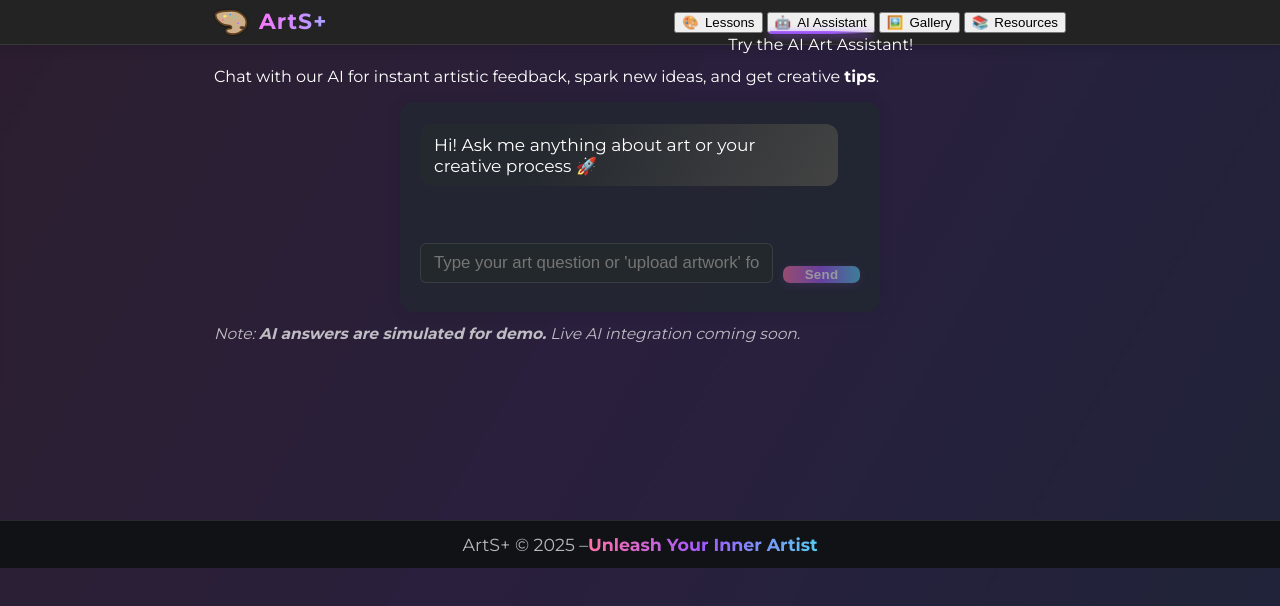
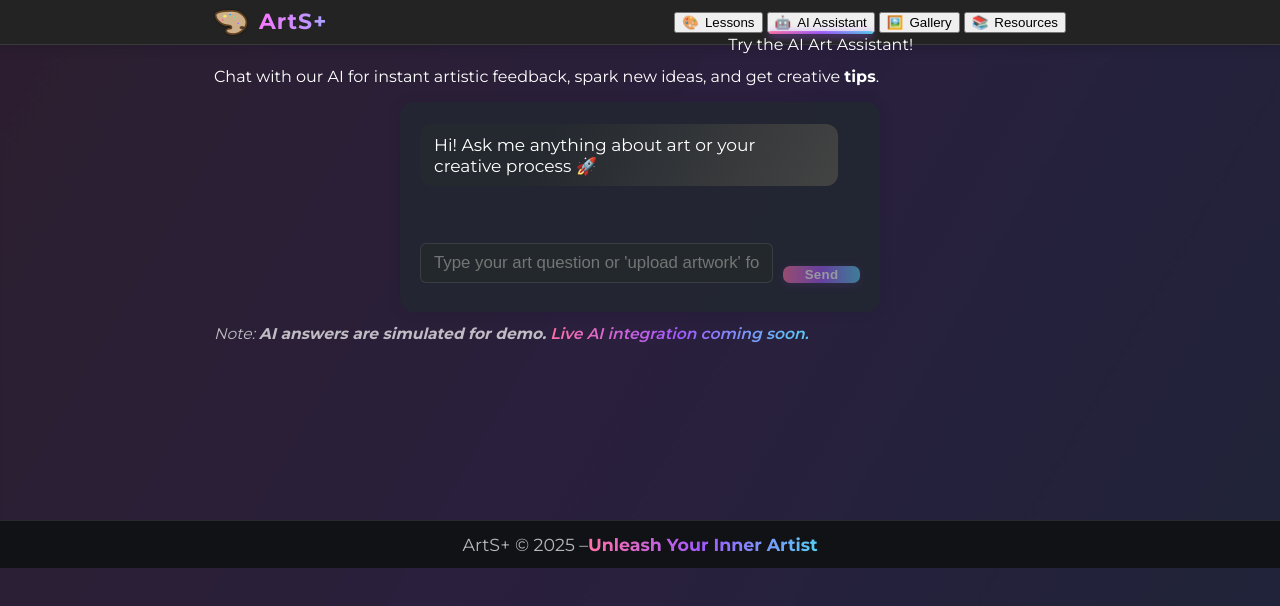
Before and after one commit to Workflow-Manager-admin/artfusion-27226-2bf9ef49, a React (Create React App) app in the folder artfusion_web_app/: page / in a window 1280 px wide. Both pictures are taken after a click on the tab "AI Art Assistant". Shown: the top 606 px of the page. Built offline with nearby package versions, Linux system fonts and the light colour scheme; the HTML template or start-up script is replaced by a standard one.

Commit message:
Auto-commit: Changes as of 2025-06-03T10:39:54.131183+00:00

```diff
--- a/artfusion_web_app/src/App.js
+++ b/artfusion_web_app/src/App.js
@@ -3,7 +3,6 @@ import './App.css';
 
 // Tooltip and animated transitions utility (custom, no dependencies)
 function Tooltip({ children, text, position = "top", visible }) {
-  // Lightweight tooltip, for accessibility/onboarding. See usage in nav and discoverability.
   return (
     <span className="artfusion-tooltip-wrapper" style={{ position: "relative", display: "inline-flex" }}>
       {children}
@@ -29,15 +28,10 @@ function Tooltip({ children, text, position = "top", visible }) {
 
 /**
  * PUBLIC_INTERFACE
- * Refined Main Container for ArtS+:
- * - Animations (fade, slide-in, border accent hover/entry)
- * - ARIA improvements, focus trap for nav, more keyboard support
- * - Tooltips for nav (onboarding + always-on)
- * - Onboarding hint at first session
- * - Discoverability: assistant/lessons nudge
+ * Refined Main Container for ArtS+ with gradient accent theme.
  */
 function ArtSPlusMainContainer() {
-  // For tab switching & onboarding state
+  // Section state and onboarding state
   const [activeSection, setActiveSection] = useState('lessons');
   const [onboarding, setOnboarding] = useState(() => {
     try {
@@ -47,11 +41,10 @@ function ArtSPlusMainContainer() {
     }
   });
   const [navTooltip, setNavTooltip] = useState(null);
-  const [focusIdx, setFocusIdx] = useState(-1); // for keyboard nav highlighting
+  const [focusIdx, setFocusIdx] = useState(-1);
   const navbarRef = useRef();
   const contentRef = useRef();
 
-  // For ARIA & accessibility
   const navSections = [
     { key: 'lessons', label: 'Lessons', icon: '🎨', aria: 'Interactive Art Lessons', onboarding: 'Explore interactive tutorials & skills!' },
     { key: 'assistant', label: 'AI Assistant', icon: '🤖', aria: 'AI Art Assistant', onboarding: 'Ask for help, tips, or critiques.' },
@@ -77,15 +70,12 @@ function ArtSPlusMainContainer() {
     }
   };
 
-  // Trap focus on nav if tabbing from menu for accessibility
   useEffect(() => {
     if (focusIdx >= 0) {
       const navBtns = navbarRef.current.querySelectorAll('.artfusion-nav-btn');
       if (navBtns[focusIdx]) navBtns[focusIdx].focus();
     }
   }, [focusIdx]);
-
-  // Onboarding state; after a short delay, show slight onboarding tooltip pointer
   useEffect(() => {
     if (onboarding) {
       const timer = setTimeout(() => setNavTooltip('lessons'), 800);
@@ -94,8 +84,6 @@ function ArtSPlusMainContainer() {
       setNavTooltip(null);
     }
   }, [onboarding]);
-
-  // After initial onboarding, mark as seen & stop showing onboarding nudge
   const dismissOnboarding = () => {
     setOnboarding(false);
     setNavTooltip(null);
@@ -103,11 +91,8 @@ function ArtSPlusMainContainer() {
       window.localStorage.setItem('artsplus_seen_onboarding', 'yes');
     } catch { /* ignore */ }
   };
-
-  // Fade/slide animation on section change
   const [fadeKey, setFadeKey] = useState(0);
   useEffect(() => { setFadeKey((k) => k + 1); window.scrollTo({ top: 0, behavior: 'smooth' }); }, [activeSection]);
-  // for ARIA
   useEffect(() => {
     if (contentRef.current) {
       contentRef.current.setAttribute('tabindex', -1);
@@ -130,9 +115,7 @@ function ArtSPlusMainContainer() {
             role="heading"
             aria-level={1}
             tabIndex={0}
-            /* No style prop here: all text gradient, shadow, and weight handled by .artsplus-logo in App.css */
           >
-            {/* Custom SVG Art Palette - brown base with colored paint cakes */}
             <span
               className="logo-symbol"
               aria-hidden="true"
@@ -158,7 +141,6 @@ function ArtSPlusMainContainer() {
                 }}
                 aria-hidden="true"
               >
-                {/* Palette base: authentic classic oval with thumb hole */}
                 <path
                   d="M23,2
                   C34,2 42,9.5 42,17.2
@@ -174,7 +156,6 @@ function ArtSPlusMainContainer() {
                   strokeWidth="2.2"
                   opacity="0.98"
                 />
-                {/* Thumb hole */}
                 <ellipse
                   cx="36.3"
                   cy="23.6"
@@ -183,17 +164,12 @@ function ArtSPlusMainContainer() {
                   fill="#3d2416"
                   opacity="0.80"
                 />
-                {/* YELLOW - placed top left */}
                 <ellipse cx="14.2" cy="8.9" rx="2" ry="1.33" fill="#FFEB3B" stroke="#fffde7" strokeWidth="0.32"/>
-                {/* BLUE - placed upper mid */}
                 <ellipse cx="20.8" cy="6.8" rx="1.6" ry="1.05" fill="#2196F3" stroke="#bbdeff" strokeWidth="0.24"/>
-                {/* PINK - lower left */}
                 <ellipse cx="11.4" cy="13.8" rx="1.56" ry="1.0" fill="#FF4081" stroke="#ffdcef" strokeWidth="0.24"/>
-                {/* GREEN - lower mid */}
                 <ellipse cx="27.2" cy="10.6" rx="1.45" ry="1.01" fill="#3DDC97" stroke="#e5fff3" strokeWidth="0.18"/>
-                {/* PURPLE - lower right */}
+                {/* Gradient accent below */}
                 <ellipse cx="31.2" cy="17.9" rx="1.3" ry="0.91" fill="#A259FF" stroke="#e5d5fd" strokeWidth="0.18"/>
-                {/* Modern light reflection */}
                 <ellipse
                   cx="22.5"
                   cy="4.6"
@@ -235,7 +211,7 @@ function ArtSPlusMainContainer() {
                   onMouseEnter={() => setNavTooltip(section.key)}
                   onMouseLeave={() => setNavTooltip(null)}
                   style={{
-                    outline: activeSection === section.key ? '2px solid var(--accent)' : undefined,
+                    outline: activeSection === section.key ? '2px solid transparent' : undefined,
                     outlineOffset: 2,
                     position: "relative",
                     transition: "outline 0.18s, box-shadow 0.2s",
@@ -258,7 +234,7 @@ function ArtSPlusMainContainer() {
                       right: 0,
                       bottom: -3,
                       height: 3,
-                      background: "linear-gradient(90deg, #A259FF 60%, transparent 100%)",
+                      background: "linear-gradient(90deg, #FF70A6, #A259FF, #56CCF2)",
                       borderRadius: 2,
                       opacity: 0.92,
                       boxShadow: "0 2px 8px 0 #A259FF",
@@ -270,7 +246,6 @@ function ArtSPlusMainContainer() {
             ))}
           </div>
         </div>
-        {/* Contextual onboarding nudge (for first-time users) */}
         {onboarding && (
           <div
             className="artsplus-onboarding-nudge"
@@ -280,7 +255,7 @@ function ArtSPlusMainContainer() {
               top: 70,
               transform: 'translateX(-50%)',
               zIndex: 200,
-              background: 'var(--accent)',
+              background: 'linear-gradient(90deg, #FF70A6, #A259FF, #56CCF2)',
               color: '#fff',
               padding: '9px 22px',
               borderRadius: 18,
@@ -307,10 +282,7 @@ function ArtSPlusMainContainer() {
         )}
       </nav>
 
-      {/* Ombre Gradient Background Layer */}
       <div className="artsplus-gradient-bg" aria-hidden="true"></div>
-
-      {/* Main Content with subtle fade-in */}
       <main
         className="artsplus-main container"
         ref={contentRef}
@@ -324,8 +296,6 @@ function ArtSPlusMainContainer() {
         {activeSection === 'gallery' && <UserGallerySection />}
         {activeSection === 'resources' && <ResourceLibrarySection />}
       </main>
-
-      {/* Footer */}
       <footer className="artsplus-footer" tabIndex={0}>
         <span>
           ArtS+ &copy; {new Date().getFullYear()} &ndash;
@@ -348,10 +318,9 @@ function ArtSPlusMainContainer() {
 
 /**
  * PUBLIC_INTERFACE
- * InteractiveLessonsSection: Displays a 4x4 grid of 16 art lesson videos (placeholders), matching ArtS+ modern theme.
+ * InteractiveLessonsSection: Art lessons section with accent gradient
  */
 function InteractiveLessonsSection() {
-  // Skill progression titles for each video lesson (4x4 grid)
   const lessonTitles = [
     "Beginner: Sketching Basics",
     "Beginner: Shapes & Forms",
@@ -370,14 +339,13 @@ function InteractiveLessonsSection() {
     "Advanced: Mixed Media",
     "Advanced: Creative Masterclass"
   ];
-  // Each lesson can also have a mapped skill level for accent styling if needed
   const lessonLevels = [
     "Beginner", "Beginner", "Beginner", "Beginner",
     "Novice", "Novice", "Novice", "Novice",
     "Intermediate", "Intermediate", "Intermediate", "Intermediate",
     "Advanced", "Advanced", "Advanced", "Advanced"
   ];
-  const videoUrls = Array(16).fill("https://www.w3schools.com/html/mov_bbb.mp4"); // 1hr+ placeholder
+  const videoUrls = Array(16).fill("https://www.w3schools.com/html/mov_bbb.mp4");
 
   return (
     <section className="artfusion-section artfusion-lessons" aria-labelledby="lessons-heading">
@@ -389,20 +357,19 @@ function InteractiveLessonsSection() {
           style={{ fontSize: "1.7em" }}
         >🎨</span>
         <span style={{
-          /* Gradient accent text */
           background: "linear-gradient(90deg, #FF70A6, #A259FF, #56CCF2)",
           WebkitBackgroundClip: "text",
           backgroundClip: "text",
           color: "transparent",
           fontSize: "2.1rem",
           fontWeight: 800,
-          letterSpacing: 1
+          letterSpacing: 1,
         }}>
           Interactive Art Lessons
         </span>
       </header>
       <p>
-        16 immersive, hour-long lesson videos.<br/>
+        16 immersive, hour-long lesson videos.<br />
         <strong>Unlock your creative potential</strong> by following in-depth tutorials—accessible to all skill levels.
       </p>
       <div
@@ -436,7 +403,10 @@ function InteractiveLessonsSection() {
             <div
               className={`artfusion-lesson-videolabel artfusion-lesson-level-${lessonLevels[idx].toLowerCase()}`}
               style={{
-                color: "var(--accent)",
+                background: "linear-gradient(90deg, #FF70A6,#A259FF,#56CCF2)",
+                WebkitBackgroundClip: "text",
+                backgroundClip: "text",
+                color: "transparent",
                 fontWeight: 700,
                 fontSize: "1.09rem",
                 letterSpacing: "0.5px",
@@ -470,10 +440,9 @@ function InteractiveLessonsSection() {
 
 /**
  * PUBLIC_INTERFACE
- * Functional AI Art Assistant Section with simulated AI chat and extensibility.
+ * AI Art Assistant Section: Accent gradient for headers and button.
  */
 function AIArtAssistantSection() {
-  // Simple chat state – can be replaced by an API connection later
   const [messages, setMessages] = React.useState([
     { role: "ai", text: "Hi! Ask me anything about art or your creative process 🚀" }
   ]);
@@ -481,10 +450,7 @@ function AIArtAssistantSection() {
   const [isLoading, setIsLoading] = React.useState(false);
   const inputRef = React.useRef();
 
-  // Dummy AI response simulation (can be extended for real backend integration)
-  // Generates a simulated response based on user input
   function getSimulatedAIResponse(userMessage) {
-    // Make this more elaborate if needed later
     const normalized = userMessage.trim().toLowerCase();
     if (normalized.match(/color|depth/gi)) {
       return "Try layering cooler and warmer tones, and use contrast or atmospheric perspective for depth!";
@@ -498,11 +464,9 @@ function AIArtAssistantSection() {
     if (normalized.match(/hello|hi|hey/i)) {
       return "Hello! What would you like to talk about in art today?";
     }
-    // Fallback generic
     return "That's a great question! Try to break it down: Start with composition, then detail, and always trust your creative instincts.";
   }
 
-  // Handle sending message
   const handleSend = (e) => {
     e.preventDefault();
     const trimmed = input.trim();
@@ -510,7 +474,6 @@ function AIArtAssistantSection() {
     setMessages(prev => [...prev, { role: "user", text: trimmed }]);
     setIsLoading(true);
     setInput("");
-    // Simulate "AI is typing..." delay for immersion
     setTimeout(() => {
       setMessages(prev => [
         ...prev,
@@ -520,17 +483,12 @@ function AIArtAssistantSection() {
     }, 900 + Math.floor(Math.random() * 700));
   };
 
-  // Focus input on mount
   React.useEffect(() => { if (inputRef.current) inputRef.current.focus(); }, []);
-
-  // Handle "Enter" to send in input
   const handleKeyDown = e => {
     if (e.key === "Enter" && !e.shiftKey) {
       handleSend(e);
     }
   };
-
-  // For accessibility: scroll to bottom on new message
   const chatRef = React.useRef();
   React.useEffect(() => {
     if (chatRef.current) {
@@ -624,7 +582,13 @@ function AIArtAssistantSection() {
         <em>
           Note: <b>AI answers are simulated for demo.</b>
           {" "}
-          <span style={{ color: "var(--accent)" }}>Live AI integration coming soon.</span>
+          <span style={{
+            background: "linear-gradient(90deg, #FF70A6, #A259FF, #56CCF2)",
+            WebkitBackgroundClip: "text",
+            backgroundClip: "text",
+            color: "transparent",
+            fontWeight: 600
+          }}>Live AI integration coming soon.</span>
         </em>
       </div>
     </section>
@@ -656,7 +620,6 @@ function UserGallerySection() {
         aria-label="User artwork"
         role="list"
       >
-        {/* Demo artwork cards */}
         <GalleryCard username="artist_rose" imgSrc="https://images.unsplash.com/photo-1464983953574-0892a716854b?auto=format&fit=facearea&w=400&q=80" title="Blossom" />
         <GalleryCard username="sketchy_jay" imgSrc="https://images.unsplash.com/photo-1517694712202-14dd9538aa97?auto=format&fit=facearea&w=400&q=80" title="Urban Improv" />
         <GalleryCard username="colorcarefree" imgSrc="https://images.unsplash.com/photo-1529626455594-4ff0802cfb7e?auto=format&fit=facearea&w=400&q=80" title="Chromatic" />
@@ -729,13 +692,11 @@ function LessonCard({ title, level, color, desc }) {
         boxShadow: "0 3px 14px 0 rgba(25,35,45,0.13)",
         minHeight: 152,
         marginTop: 6,
-        /* Multi-colored border for accent */
         backgroundImage: "none",
         borderImage: "linear-gradient(90deg, #FF70A6, #A259FF, #56CCF2) 1"
       }}
     >
       <div className="lesson-title" style={{ marginBottom: 2 }}>{title}</div>
-      {/* Gradient label for lesson level */}
       <span
         className="lesson-level"
         style={{
```
Also changed, not shown: 1 other file (tests, documents, lock files or other folders).
